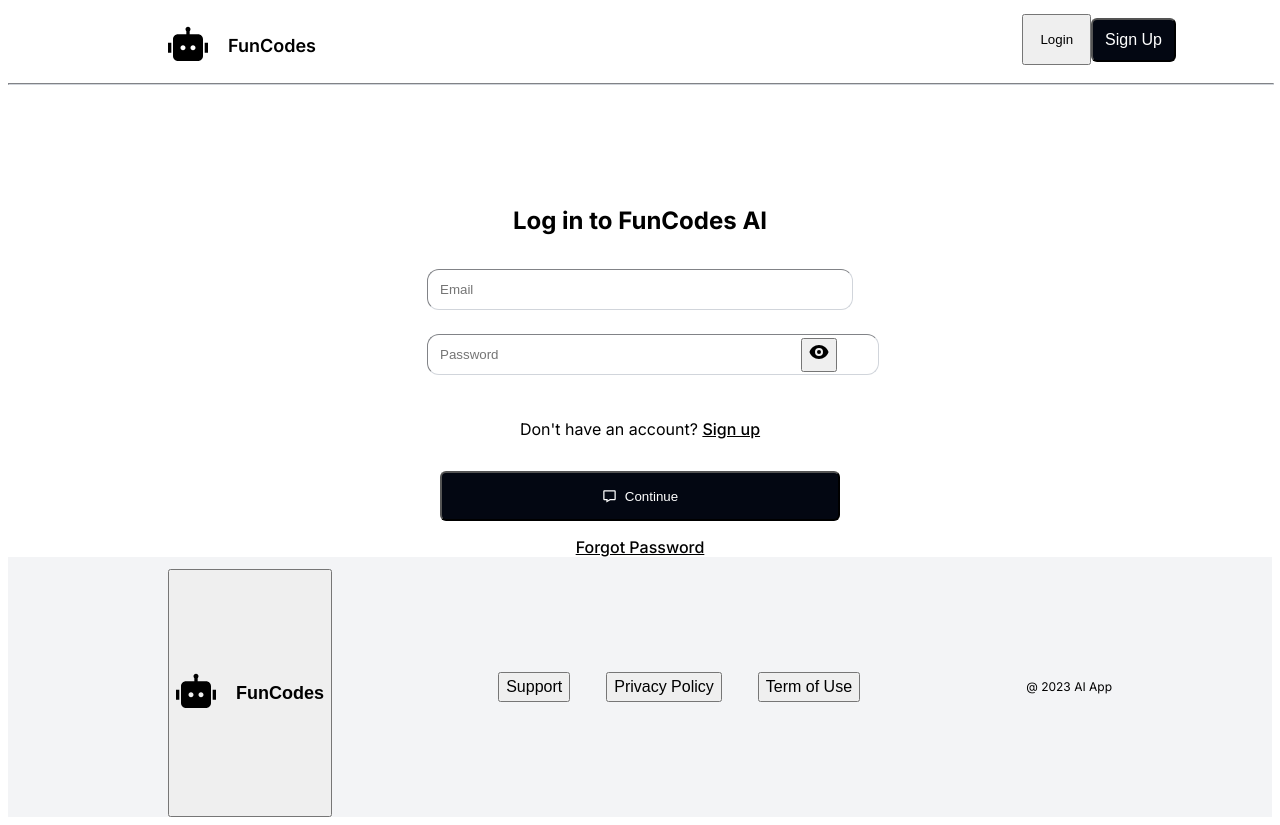
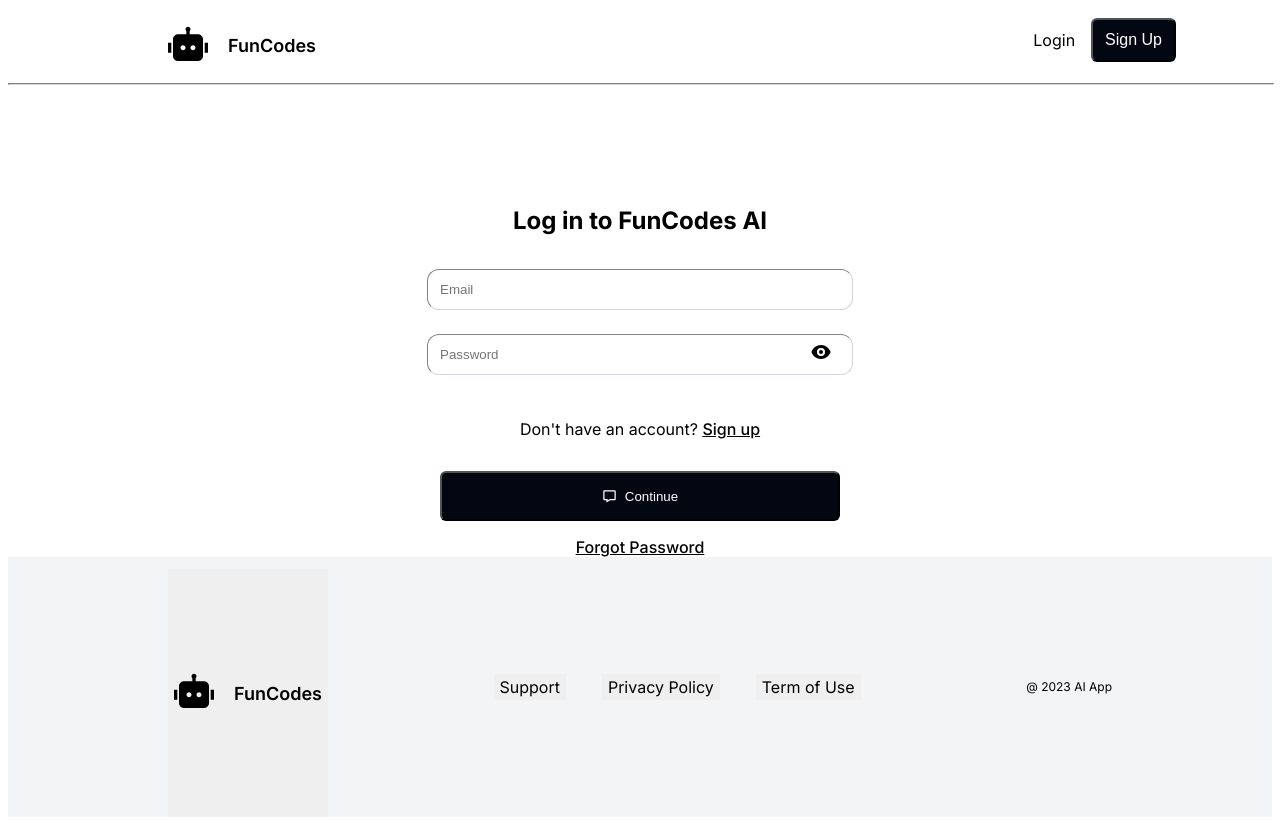
Before and after one commit to mehmetakifkucukkaya/chat-frontend, a React (Vite) app: page / in a window 1280 px wide. Built offline with nearby package versions, Linux system fonts and the light colour scheme.

Commit message:
Fixed style

```diff
--- a/src/components/Footer.tsx
+++ b/src/components/Footer.tsx
@@ -5,22 +5,22 @@ const Footer = () => {
 
         // TODO: Responsive yapılacak.
 
-        <div className='bg-gray-100 h-[260px] flex flex-row max-md:flex-col justify-between '>
+        <div className=' bg-gray-100 h-[260px] flex flex-row max-md:flex-col justify-between '>
 
             {/* Left Area -> Includes icon and app name */}
             {/* //TODO: Anasayfaya yönlendirilecek. */}
-            <button className='ml-6 lg:ml-40 md:ml-24 sm:ml-16 mt-3 flex justify-center items-center'>
+            <button className='border-none ml-6 lg:ml-40 md:ml-24 sm:ml-16 mt-3 flex justify-center items-center'>
                 <RiRobot2Fill size={40} />
-                <h1 className='pl-5 text-lg font-semibold tracking-normal leading-normal '>FunCodes</h1>
+                <h1 className='pl-5 text-lg font-semibold tracking-normal leading-normal font-inter '>FunCodes</h1>
             </button>
 
             {/* Center Area ->Includes Support,Term of Use and Privacy Polciy */}
             <div className='text-[#666666] flex justify-center items-center space-x-9'>
 
                 {/* //TODO: Gerekli yönlendirilmeler yapılacak. */}
-                <button className='text-base hover:underline'>Support</button>
-                <button className='text-base hover:underline'>Privacy Policy</button>
-                <button className='text-base hover:underline'>Term of Use</button>
+                <button className='border-none text-base hover:underline font-inter'>Support</button>
+                <button className='border-none text-base hover:underline font-inter'>Privacy Policy</button>
+                <button className='border-none text-base hover:underline font-inter'>Term of Use</button>
             </div>
 
 
--- a/src/components/LoginForm.tsx
+++ b/src/components/LoginForm.tsx
@@ -70,14 +70,14 @@ const LoginForm = () => {
                 />
                 <div className="relative mb-3">
                     <input
-                        className="w-full p-3 rounded-xl border border-gray-300"
+                        className="w-[400px] p-3 rounded-xl border border-gray-300"
                         type={showPassword ? 'text' : 'password'}
                         placeholder="Password"
                         value={password}
                         onChange={handlePasswordChange}
                     />
                     <button
-                        className="absolute top-1/2 right-4 transform -translate-y-1/2 text-xl"
+                        className="absolute top-1/2 right-4 transform -translate-y-1/2 text-xl bg-white border-none"
                         onClick={togglePasswordVisibility}
                     >
                         {showPassword ? <HiEyeOff /> : <HiEye />}
--- a/src/components/Navbar.tsx
+++ b/src/components/Navbar.tsx
@@ -16,7 +16,7 @@ const Navbar = () => {
                 {/* //TODO: Show buttons only lg mode. */}
                 {/* //TODO: Gerekli yönlendirilmeler yapılacak. */}
                 <div className='flex items-center  mr-6 lg:mr-24 md:mr-20 sm:mr-16 '>
-                    <button className='p-4 hover:opacity-90'>Login</button>
+                    <button className='p-4 hover:opacity-90 bg-white font-inter text-base border-none'>Login</button>
                     <button className=' bg-[#030712] text-[white] rounded-md text-base px-3 py-2 hover:opacity-90'>Sign Up</button>
                 </div>
 
--- a/src/pages/Converstation.tsx
+++ b/src/pages/Converstation.tsx
@@ -7,7 +7,7 @@ import Typography from 'antd/es/typography/Typography';
 import { CloseCircleOutlined, MenuUnfoldOutlined } from '@ant-design/icons';
 import Title from 'antd/es/typography/Title';
 
-const { Header, Content, Sider } = Layout;
+const {Content, Sider } = Layout;
 
 const Converstation: React.FC = () => {
     const [token, setToken] = useState<string | any>(localStorage.getItem('token'))
@@ -126,6 +126,7 @@ const Converstation: React.FC = () => {
         label: <div
             onClick={() => {
                 setCurrentConversations(conversations[index])
+                console.log(conversations[index])
             }}
         >
             {conversations[index]?.name}
```
